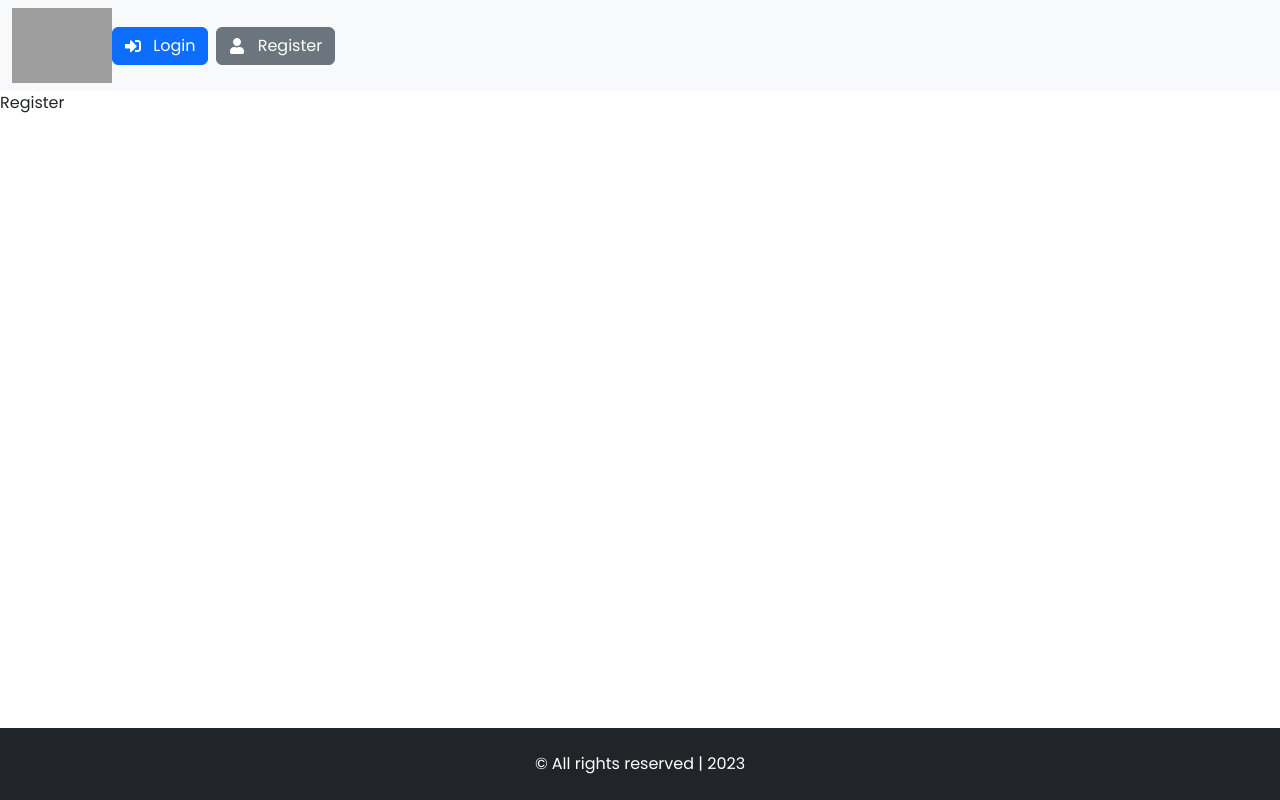
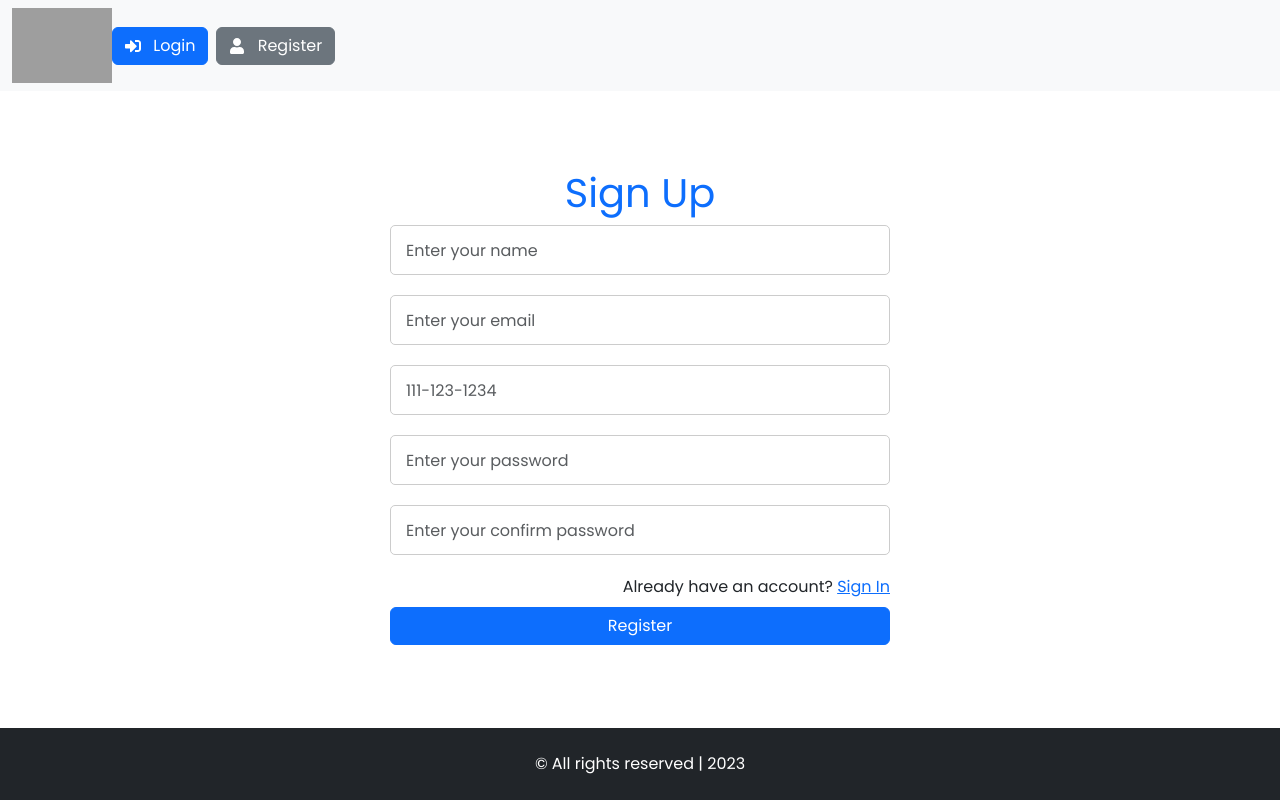
Before and after one commit to muhammadwasi81/stylre, a React (Create React App) app: page /Register in a window 1280 px wide. Built offline with nearby package versions, Linux system fonts and the light colour scheme; grey boxes are pictures that could not be loaded.

Commit message:
user register done

```diff
--- a/src/components/Nav.jsx
+++ b/src/components/Nav.jsx
@@ -8,7 +8,7 @@ const Nav = () => {
   const { user } = useSelector((state) => state.auth)
   const navigate = useNavigate()
   const dispatch = useDispatch()
-  console.log(user, 'user in nav')
+  // console.log(user, 'user in nav')
 
   const onLogout = () => {
     dispatch(logoutAction())
--- a/src/index.css
+++ b/src/index.css
@@ -24,7 +24,7 @@ body {
   height: 80vh;
 }
 .form-control {
-  min-width: 500px;
+  width: 500px;
   height: 50px;
   border-radius: 5px;
   border: 1px solid #ccc;
@@ -33,3 +33,10 @@ body {
   font-size: 16px;
   outline: none;
 }
+
+@media (max-width: 600px) {
+  .form-control {
+    width: 100%;
+    max-width: 500px;
+  }
+}
--- a/src/pages/Login.jsx
+++ b/src/pages/Login.jsx
@@ -40,7 +40,6 @@ const Login = () => {
   }
   const onSubmit = (e) => {
     e.preventDefault()
-    e.stopPropagation()
     if (!email || !password) {
       return toast.error('Please fill all the fields')
     }
@@ -50,6 +49,11 @@ const Login = () => {
     }
     console.log(userData, 'userData')
     dispatch(loginAction(userData))
+    isSuccess &&
+      formData({
+        email: '',
+        password: '',
+      })
   }
   return (
     <>
--- a/src/pages/Register.jsx
+++ b/src/pages/Register.jsx
@@ -1,10 +1,154 @@
-import React from 'react'
+import { useState, useEffect } from 'react'
 import Layout from './Layout'
+import { useSelector, useDispatch } from 'react-redux'
+import { Link, useNavigate } from 'react-router-dom'
+import { toast } from 'react-toastify'
+import { registerAction, reset } from '../features/auth/authSlice'
+import Loader from '../components/Loader'
 
 const Register = () => {
+  const navigate = useNavigate()
+  const dispatch = useDispatch()
+  const { user, isLoading, isError, isSuccess, message } = useSelector(
+    (state) => state.auth
+  )
+  const [formData, setFormData] = useState({
+    userName: '',
+    email: '',
+    phoneNumber: '',
+    password: '',
+    confirmPassword: '',
+  })
+
+  const { userName, email, phoneNumber, password, confirmPassword } = formData
+  useEffect(() => {
+    if (isError) {
+      toast.error(message)
+    }
+    if (isSuccess || user) {
+      toast.success('User registered successfully')
+      setTimeout(() => {
+        window.location.href = '/'
+      }, 2000)
+    }
+    dispatch(reset())
+  }, [dispatch, isSuccess, message, user, isLoading])
+
+  const requiredFields = [
+    userName,
+    email,
+    phoneNumber,
+    password,
+    confirmPassword,
+  ]
+
+  const handleChange = (e) => {
+    setFormData((prevState) => ({
+      ...prevState,
+      [e.target.name]: e.target.value,
+    }))
+  }
+  const onSubmit = (e) => {
+    e.preventDefault()
+    if (requiredFields.some((field) => field === '')) {
+      return toast.error('Please fill all the fields')
+    }
+    if (password !== confirmPassword) {
+      return toast.error('Password and confirm password does not match')
+    }
+    const userData = {
+      userName,
+      email,
+      phoneNumber,
+      password,
+    }
+    dispatch(registerAction(userData))
+    isSuccess &&
+      setFormData({
+        userName: '',
+        email: '',
+        phoneNumber: '',
+        password: '',
+        confirmPassword: '',
+      })
+  }
   return (
     <Layout title="Register">
-      <div>Register</div>
+      <section className="container loginWrapper">
+        <h1 className="text-primary">Sign Up</h1>
+        <form onSubmit={onSubmit}>
+          <div className="form-group">
+            <input
+              type="text"
+              className="form-control"
+              id="userName"
+              name="userName"
+              value={userName}
+              placeholder="Enter your name"
+              onChange={handleChange}
+            />
+          </div>
+          <div className="form-group">
+            <input
+              type="email"
+              className="form-control"
+              id="email"
+              name="email"
+              value={email}
+              placeholder="Enter your email"
+              onChange={handleChange}
+            />
+          </div>
+          <div className="form-group">
+            <input
+              type="number"
+              className="form-control"
+              id="phoneNumber"
+              name="phoneNumber"
+              value={phoneNumber}
+              pattern="[0-9]{3}-[0-9]{3}-[0-9]{4}"
+              placeholder="111-123-1234"
+              onChange={handleChange}
+            />
+          </div>
+          <div className="form-group">
+            <div className="input-group">
+              <input
+                type={'password'}
+                className="form-control"
+                id="password"
+                name="password"
+                value={password}
+                placeholder="Enter your password"
+                onChange={handleChange}
+              />
+            </div>
+          </div>
+          <div className="form-group">
+            <div className="input-group">
+              <input
+                type={'password'}
+                className="form-control"
+                id="confirmPassword"
+                name="confirmPassword"
+                value={confirmPassword}
+                placeholder="Enter your confirm password"
+                onChange={handleChange}
+              />
+            </div>
+          </div>
+          <div className="text-end">
+            Already have an account?{' '}
+            <Link to="/Login" className="text-primary">
+              {' '}
+              Sign In
+            </Link>
+          </div>
+          <button type="submit" className="btn btn-primary w-100 my-2">
+            Register
+          </button>
+        </form>
+      </section>
     </Layout>
   )
 }
```
